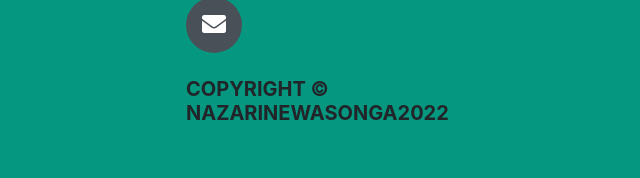
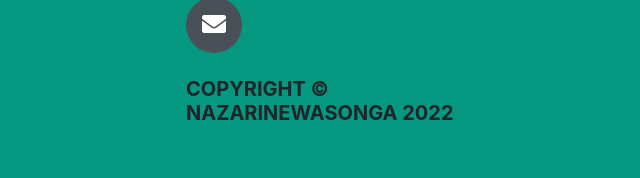
Before and after one commit to NazarineWasonga/Portfolio, a website with bundled scripts: page index.html in a window 1280 px wide. Shown: the part 3510-3688 px from the top of the page, 448-1088 px from the left. Built offline with nearby package versions, Linux system fonts and the light colour scheme; a web font is replaced by a local one.

Commit message:
Updated index.html

```diff
--- a/index.html
+++ b/index.html
@@ -269,7 +269,7 @@
             <div class="row">
                 <div class="col-md-4"></div>
                 <div class="col-md-4">
-                    <h5><span class="copyright" style="font-weight:bolder;">Copyright © NazarineWasonga2022</span></h5>
+                    <h5><span class="copyright" style="font-weight:bolder;">Copyright © NazarineWasonga 2022</span></h5>
                 </div>
                 <div class="col-md-4"></div>
             </div>
```
